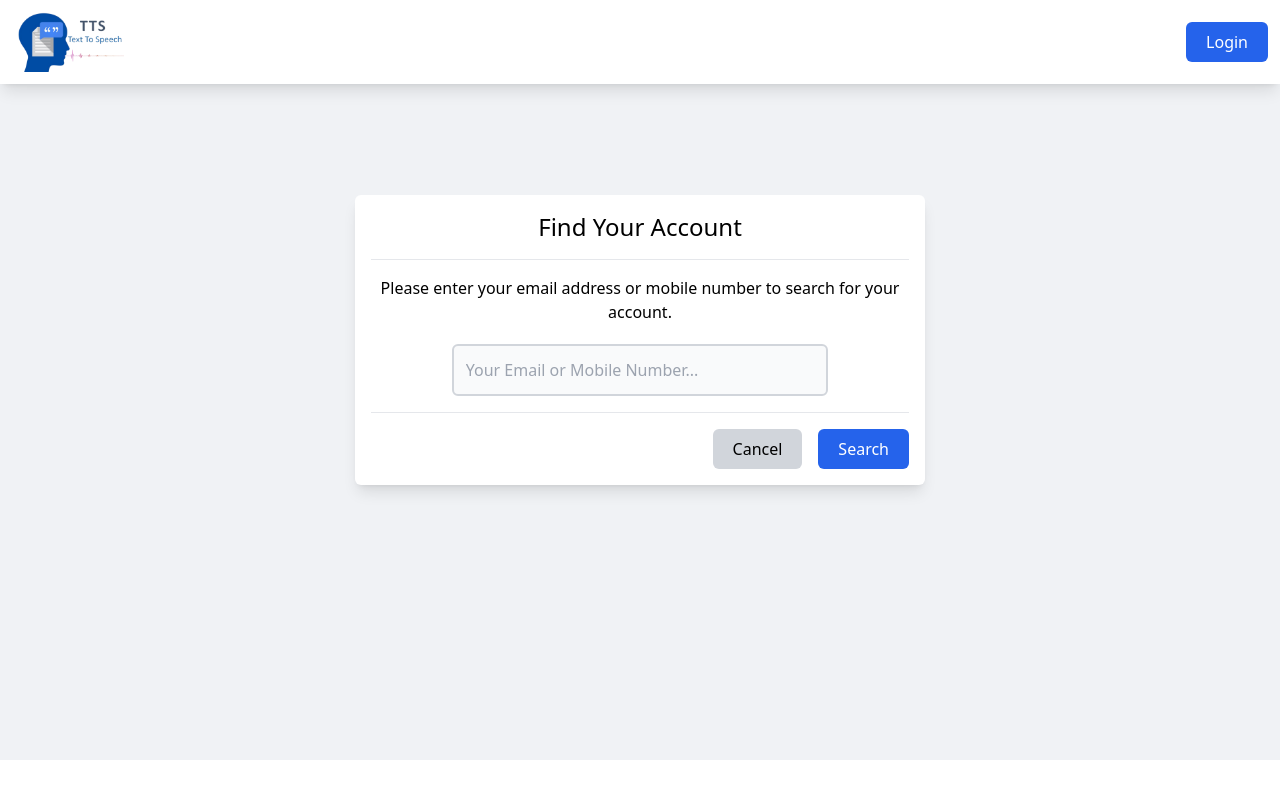
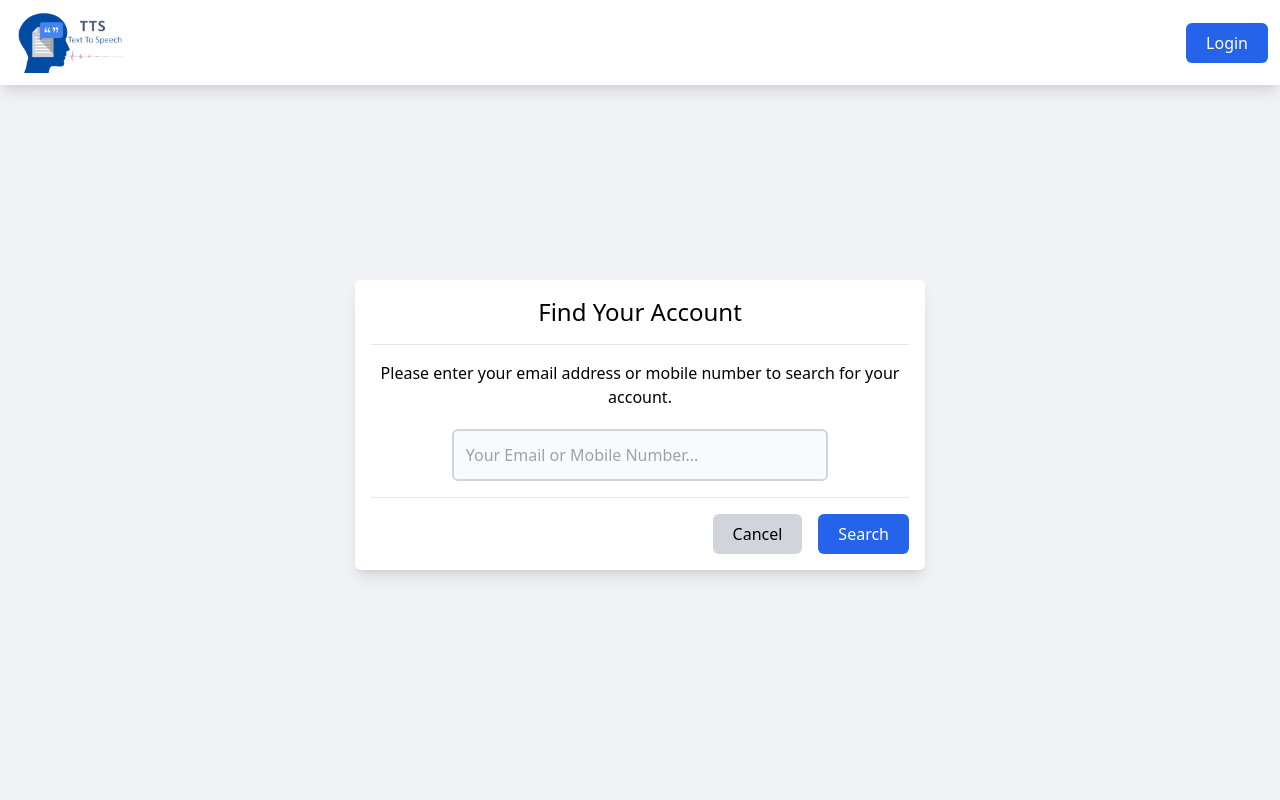
Before and after one commit to SaymanRabbi/text-to-speech, a React (Create React App) app: page /forgotpassword in a window 1280 px wide. Shown: the top 800 px of the page. Built offline with nearby package versions, Linux system fonts and the light colour scheme.

Commit message:
find account height fixed

```diff
--- a/src/Pages/ForgotPassword/ForgotPasssword.jsx
+++ b/src/Pages/ForgotPassword/ForgotPasssword.jsx
@@ -10,9 +10,9 @@ import ChangesPass from './ChangesPass';
 const ForgotPasssword = () => {
     const [test,setTest] = useState(0)
     return (
-        <div className=' bg-[#F0F2F5] relative'>
+        <div className=' bg-[#F0F2F5]'>
             {/* ------header-------- */}
-            <div className='fixed top-0 w-full p-3 flex justify-between items-center shadow-lg bg-[#FFFFFF]'>
+            <div className='h-[85px] top-0 w-full p-3 flex justify-between items-center shadow-lg bg-[#FFFFFF]'>
               <img src={logo} alt="" className=' w-28 h-full' />
             {/* ------header-------- */}
               <Link to='/login' className='py-2 px-5 font-medium rounded-md bg-blue-600 text-white'>
```
